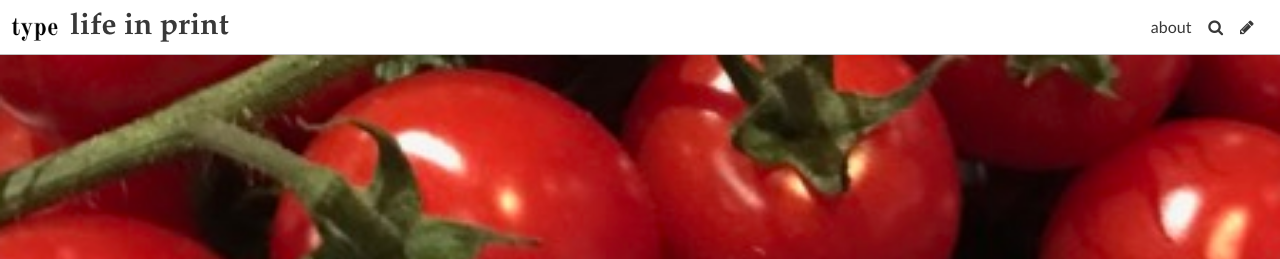
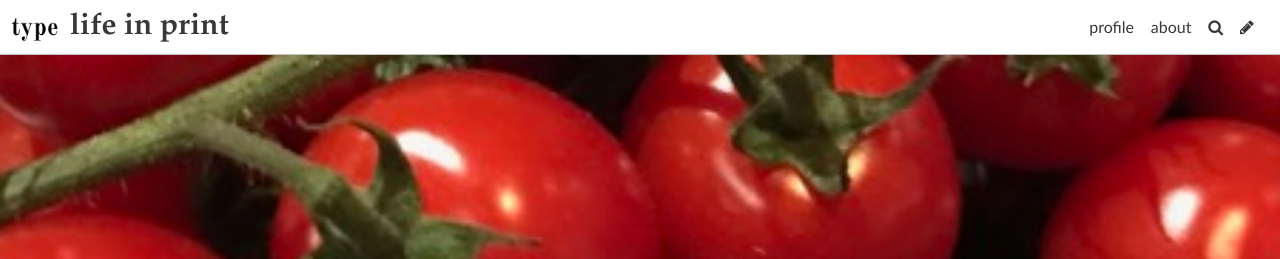
Before and after one commit to jessking16/thetype, a Jekyll site: the page built from pages/home.md, in a window 1280 px wide and 900 px high. Shown: the top 259 px of the window. Built offline with Jekyll 4.4.1, drawn with Linux system fonts in a browser that asks for light colours; some web fonts are replaced.

Commit message:
Update Settings “general”

```diff
--- a/_data/settings.yml
+++ b/_data/settings.yml
@@ -9,3 +9,7 @@ favicon: ../uploads/favicon.ico
 gridlayout: true
 fixednavbar: false
 upzoom: true
+items:
+  - name: profile
+    siteurl: /aboutme
+    tab: true
```
